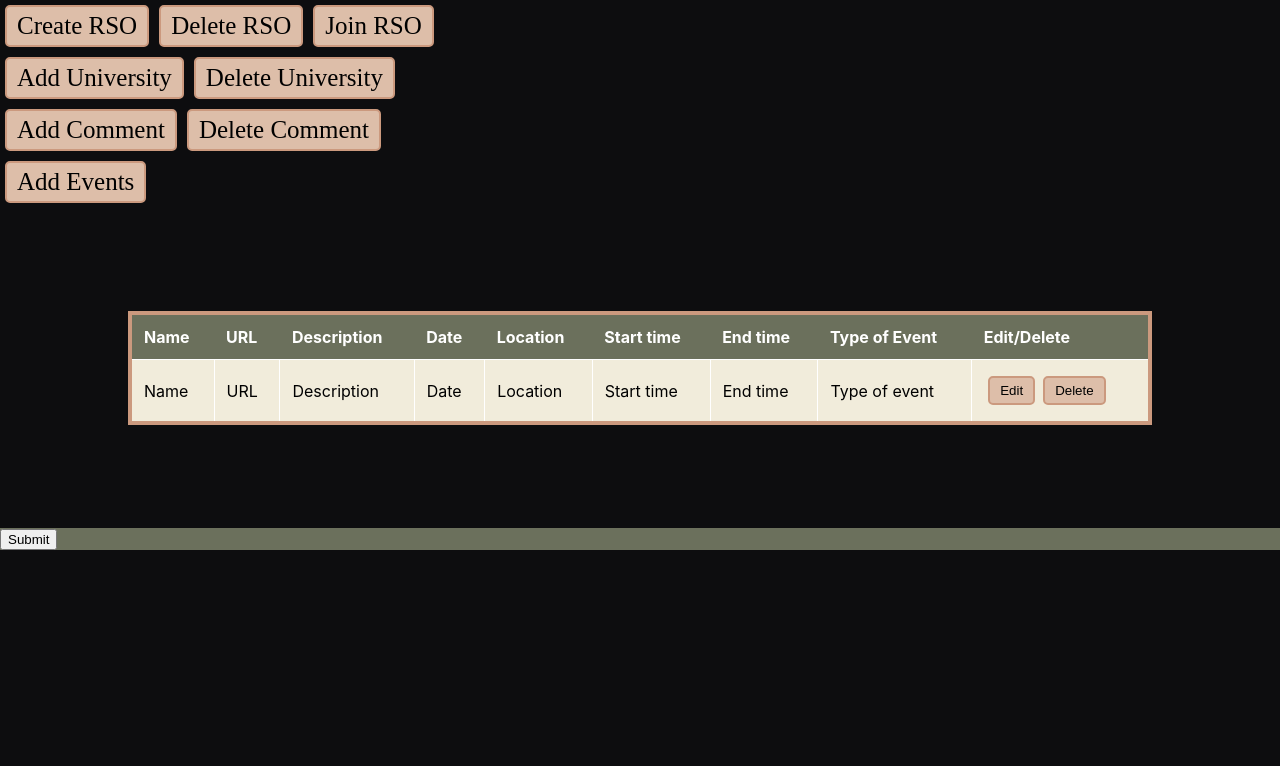
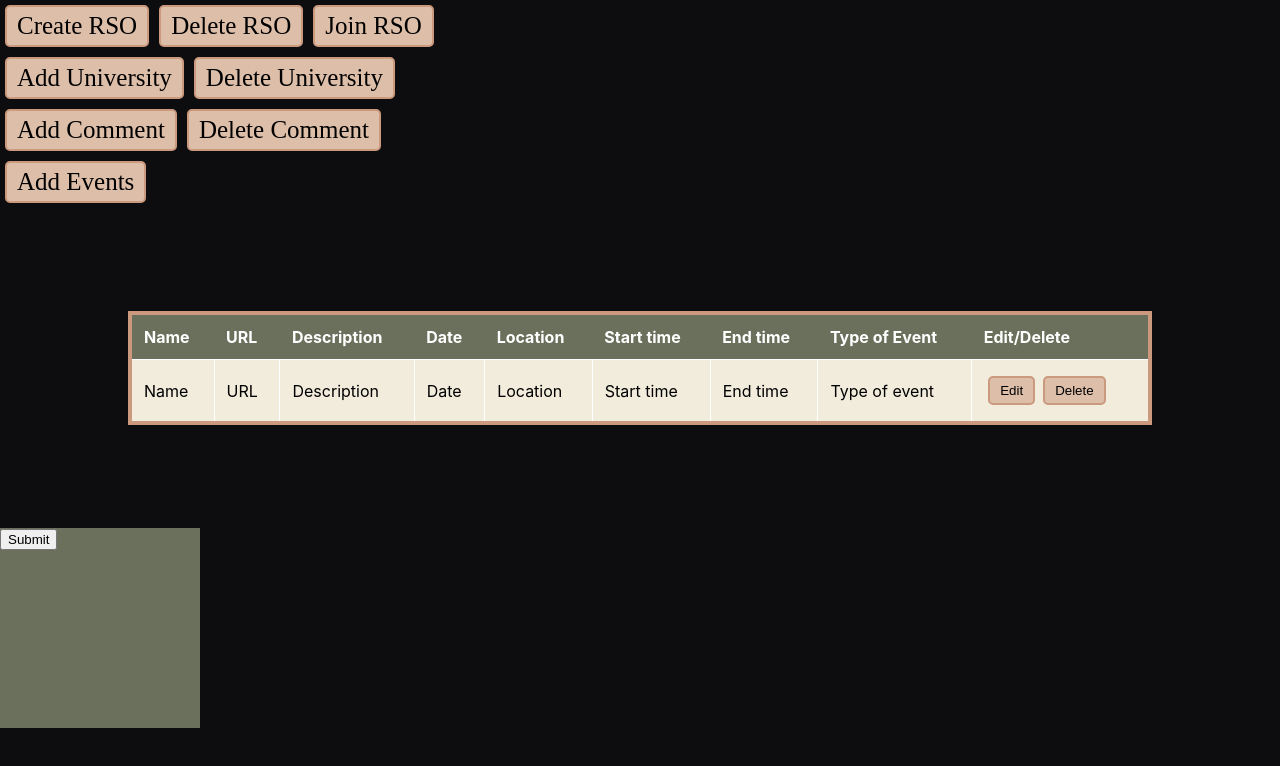
Before and after one commit to Nick1052/DBReact, a React (Create React App) app: page /pages/MainPage.js in a window 1280 px wide. Both pictures are taken after a click on the button "Create RSO". Shown: the top 766 px of the page. Built offline with nearby package versions, Linux system fonts and the light colour scheme.

Commit message:
Push working code.

```diff
--- a/src/components/CustomPopUp.js
+++ b/src/components/CustomPopUp.js
@@ -2,11 +2,10 @@ import React, {useState} from "react";
 
 
 function Popup(props) {
-
     return (props.trigger) ? (
         <div className="popup">
             <div className="pop-up-inner">
-                <button className="popup-close-btn">Submit</button>
+                <button className="popup-close-btn" onClick={() => props.setTrigger(false)}>Submit</button>
                 {props.children}
             </div>
         </div>
--- a/src/css/MainPage.css
+++ b/src/css/MainPage.css
@@ -85,4 +85,6 @@
 
 .popup {
     background-color: #6b705c;
+    height: 200px;
+    width: 200px;
 }
```
